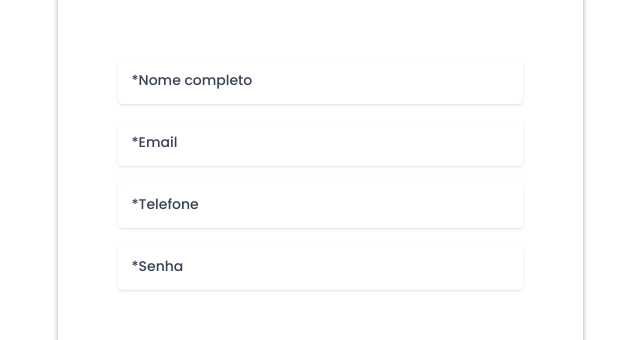
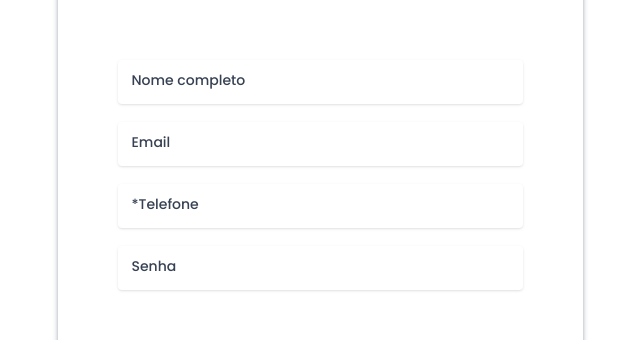
Before and after one commit to StanleyFerreiraC/listas_presentes_web, a React (Vite) app: page /listas_presentes_web/SingUp in a window 1280 px wide. Shown: the part 283-623 px from the top of the page, without its empty margins (320-960 px from the left). Built offline with nearby package versions, Linux system fonts and the light colour scheme.

Commit message:
Implementação do input

```diff
--- a/src/components/Input.tsx
+++ b/src/components/Input.tsx
@@ -1,21 +1,23 @@
-import { Link } from "react-router-dom";
-
-type ButtonProps = {
+type InputProps = {
   text: string;
-  href?: string;
-  tipo: 1 | 2;
+  placeholder: string;
+  type: string;
 };
 
-function Input({ text, href = "#", tipo }: ButtonProps) {
+function Input({ type, placeholder = "", text }: InputProps) {
+  return (
+    <label htmlFor={type} className="relative ">
+      <input
+        type={type}
+        id={type}
+        placeholder={placeholder}
+        className="peer mt-0.5 p-3 w-full rounded border-gray-400 shadow-sm sm:text-sm"
+      />
 
-  const tipo1 = "inline-block rounded border border-indigo-600 bg-indigo-600 px-5 py-3 font-medium text-white shadow-sm transition-colors hover:bg-indigo-700";
-
-  const tipo2 = "inline-block rounded border border-gray-200 px-5 py-3 font-medium text-gray-700 shadow-sm transition-colors hover:bg-gray-50 hover:text-gray-900"
-
-  return (
-    <Link to={href} className={`${tipo === 1 ? tipo1 : tipo2}`}>
-      {text}
-    </Link>
+      <span className="absolute inset-y-0 start-3 -translate-y-5 bg-white px-0.5 text-sm font-medium text-gray-700 transition-transform peer-placeholder-shown:translate-y-0 peer-focus:-translate-y-5">
+        {text}
+      </span>
+    </label>
   );
 }
 
--- a/src/pages/SingUp.tsx
+++ b/src/pages/SingUp.tsx
@@ -1,7 +1,7 @@
 import Button from "../components/button";
+import Input from "../components/Input";
 
 function Login() {
-
   return (
     <section className="bg-gray-1 py-20 dark:bg-dark lg:py-[120px]">
       <div className="container mx-auto">
@@ -9,38 +9,20 @@ function Login() {
           <div className="w-full px-4">
             <div className="relative mx-auto max-w-[525px] overflow-hidden rounded-lg bg-white shadow-md shadow-gray-400 px-10 py-16 text-center dark:bg-dark-2 sm:px-12 md:px-[60px]">
               <div className="mb-10 text-center md:mb-16">
-                <h1 className="text-4xl font-bold text-secundare-200 sm:text-5xl">Crie sua conta</h1>
-                <p className="mt-4 text-base text-pretty text-gray-700 sm:text-lg/relaxed">Preencha seus dados</p>
+                <h1 className="text-4xl font-bold text-secundare-200 sm:text-5xl">
+                  Crie sua conta
+                </h1>
+                <p className="mt-4 text-base text-pretty text-gray-700 sm:text-lg/relaxed">
+                  Preencha seus dados
+                </p>
               </div>
               <form className="space-y-4">
                 <div>
-                  <label htmlFor="Name" className="relative ">
-                    <input
-                      type="name"
-                      id="Name"
-                      placeholder=""
-                      className="peer mt-0.5 p-3 w-full rounded border-gray-400 shadow-sm sm:text-sm"
-                    />
-
-                    <span className="absolute inset-y-0 start-3 -translate-y-5 bg-white px-0.5 text-sm font-medium text-gray-700 transition-transform peer-placeholder-shown:translate-y-0 peer-focus:-translate-y-5">
-                      *Nome completo
-                    </span>
-                  </label>
+                  <Input type="text" placeholder="" text="Nome completo" />
                 </div>
 
                 <div>
-                  <label htmlFor="Email" className="relative">
-                    <input
-                      type="email"
-                      id="Email"
-                      placeholder=""
-                      className="peer mt-0.5 p-3 w-full rounded border-gray-500 shadow-sm sm:text-sm"
-                    />
-
-                    <span className="absolute inset-y-0 start-3 -translate-y-5 bg-white px-0.5 text-sm font-medium text-gray-700 transition-transform peer-placeholder-shown:translate-y-0 peer-focus:-translate-y-5">
-                      *Email
-                    </span>
-                  </label>
+                  <Input type="email" placeholder="" text="Email" />
                 </div>
 
                 <div>
@@ -59,18 +41,7 @@ function Login() {
                 </div>
 
                 <div>
-                  <label htmlFor="Password" className="relative">
-                    <input
-                      type="passord"
-                      id="Password"
-                      placeholder=""
-                      className="peer mt-0.5 p-3 w-full rounded border-gray-500 shadow-sm sm:text-sm"
-                    />
-
-                    <span className="absolute inset-y-0 start-3 -translate-y-5 bg-white px-0.5 text-sm font-medium text-gray-700 transition-transform peer-placeholder-shown:translate-y-0 peer-focus:-translate-y-5">
-                      *Senha
-                    </span>
-                  </label>
+                  <Input type="password" placeholder="" text="Senha" />
                 </div>
 
                 <div className="mb-10">
@@ -82,10 +53,9 @@ function Login() {
                 </div>
               </form>
 
-          <div className="mt-4 flex justify-center gap-4 sm:mt-8">
-            <Button text="Criar Conta" tipo={1} href=""/>
-          </div>
-
+              <div className="mt-4 flex justify-center gap-4 sm:mt-8">
+                <Button text="Criar Conta" tipo={1} href="" />
+              </div>
             </div>
           </div>
         </div>
```
